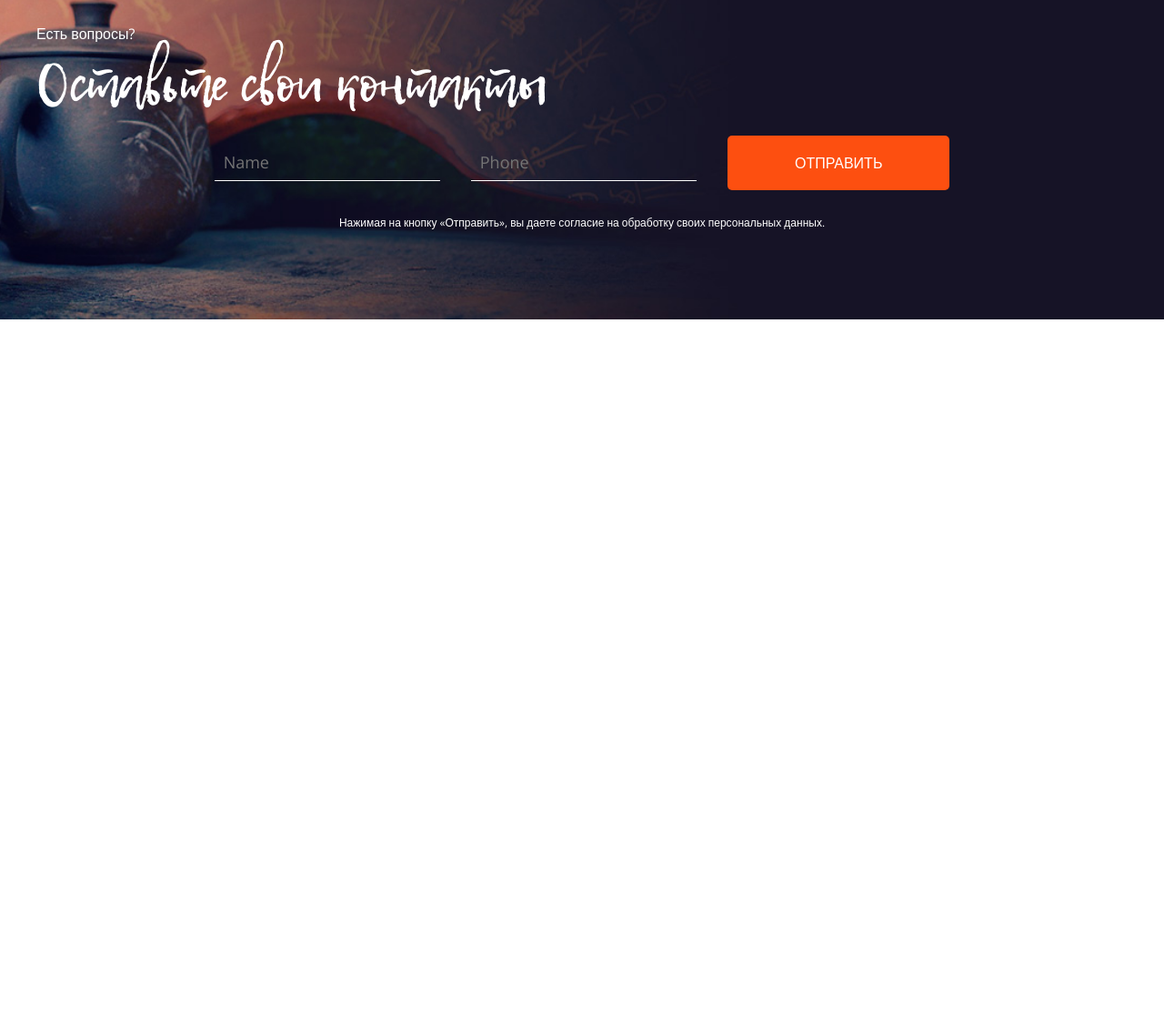
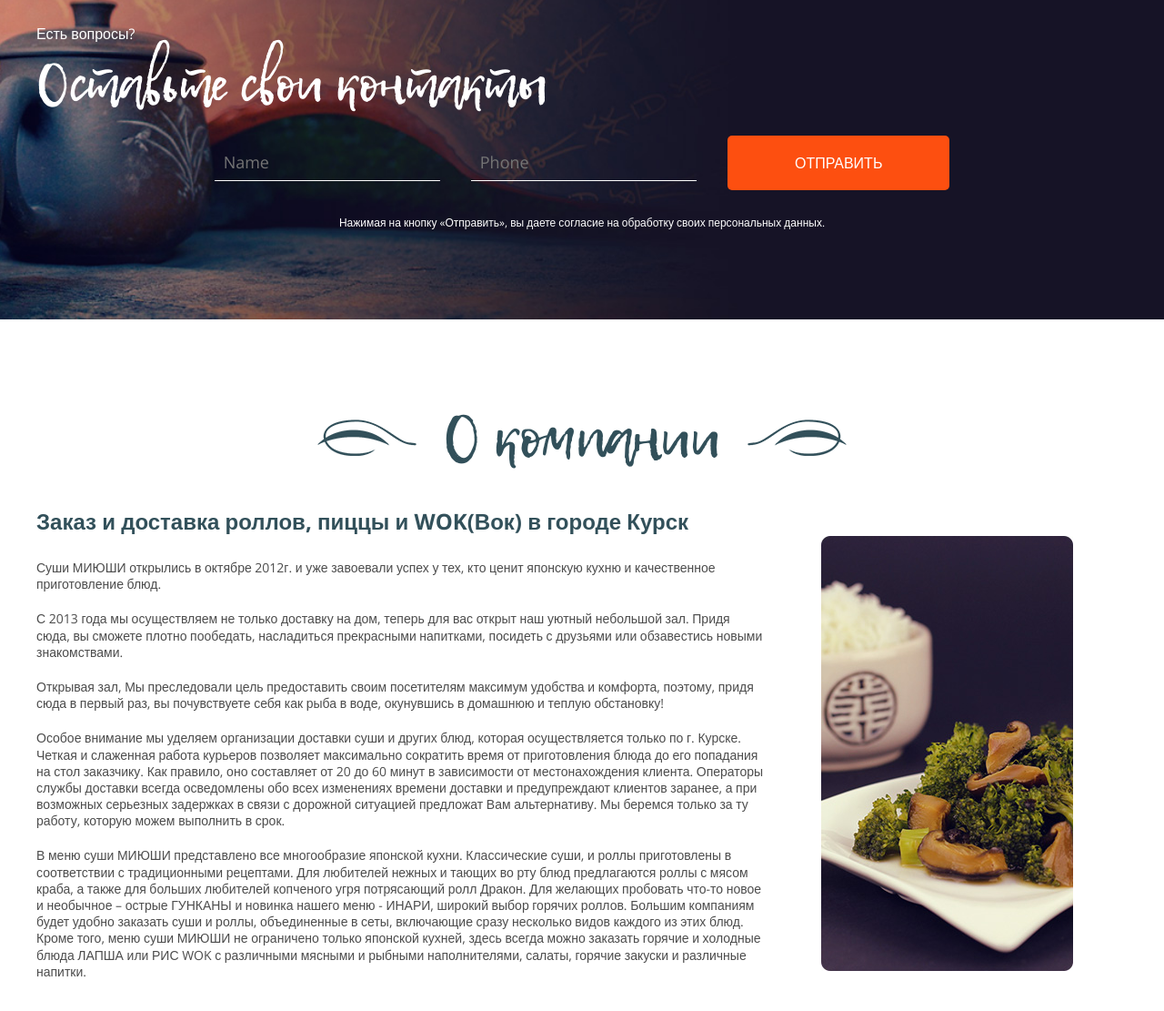
Before and after one commit to ELegek/Miushi, a website: page app/index.html in a window 1280 px wide. Shown: the part 5258-6369 px from the top of the page at 91% size. Before the commit the page ends 5609 px from the top, so only its background shows below. Drawn offline with nearby package versions, Linux system fonts and the light colour scheme.

Commit message:
Блок Company

```diff
--- a/app/index.html
+++ b/app/index.html
@@ -761,6 +761,37 @@
   </section>
   <!-- ======================= Contact ======================== -->
 
+  <!-- ======================= Company ======================== -->
+  <section class="company">
+    <div class="container">
+      <div class="title">
+        <img src="img/arrow__left.png" alt="">
+        <h3>О компании</h3>
+        <img src="img/arrow__right.png" alt="">
+      </div>
+      <div class="company__wrapper">
+        <div class="company__item">
+          <div class="company__title">Заказ и доставка роллов, пиццы и WOK(Вок) в городе Курск</div>
+          <div class="company__text">
+            <p>Суши МИЮШИ открылись в октябре 2012г. и уже завоевали успех у тех, кто ценит японскую кухню и качественное приготовление блюд.</p>
+
+            <p>С 2013 года мы осуществляем не только доставку на дом, теперь для вас открыт наш уютный небольшой зал. Придя сюда, вы сможете плотно пообедать, насладиться прекрасными напитками, посидеть с друзьями или обзавестись новыми знакомствами.</p>
+
+            <p>Открывая зал, Мы преследовали цель предоставить своим посетителям максимум удобства и комфорта, поэтому, придя сюда в первый раз, вы почувствуете себя как рыба в воде, окунувшись в домашнюю и теплую обстановку!</p>
+
+            <p>Особое внимание мы уделяем организации доставки суши и других блюд, которая осуществляется только по г. Курске. Четкая и слаженная работа курьеров позволяет максимально сократить время от приготовления блюда до его попадания на стол заказчику. Как правило, оно составляет от 20 до 60 минут в зависимости от местонахождения клиента. Операторы службы доставки всегда осведомлены обо всех изменениях времени доставки и предупреждают клиентов заранее, а при возможных серьезных задержках в связи с дорожной ситуацией предложат Вам альтернативу. Мы беремся только за ту работу, которую можем выполнить в срок.</p>
+
+            <p>В меню суши МИЮШИ представлено все многообразие японской кухни. Классические суши, и роллы приготовлены в соответствии с традиционными рецептами. Для любителей нежных и тающих во рту блюд предлагаются роллы с мясом краба, а также для больших любителей копченого угря потрясающий ролл Дракон. Для желающих пробовать что-то новое и необычное – острые ГУНКАНЫ и новинка нашего меню - ИНАРИ, широкий выбор горячих роллов. Большим компаниям будет удобно заказать суши и роллы, объединенные в сеты, включающие сразу несколько видов каждого из этих блюд. Кроме того, меню суши МИЮШИ не ограничено только японской кухней, здесь всегда можно заказать горячие и холодные блюда ЛАПША или РИС WOK с различными мясными и рыбными наполнителями, салаты, горячие закуски и различные напитки.</p>
+            </div>
+        </div>
+        <div class="company__item">
+          <img src="img/foto1.jpg" alt="">
+        </div>
+      </div>
+    </div>
+  </section>
+  <!-- ======================= Company ======================== -->
+
 
 
 
--- /dev/null
+++ b/app/scss/blocks/company.scss
@@ -0,0 +1,25 @@
+.company {
+    padding: 100px 0;
+    &__wrapper {
+        display: flex;
+        justify-content: space-between;
+        align-items: center;
+    }
+    &__item {
+       padding: 0px 60px 0px 0px;
+    }
+    &__title {
+        font-size: 24px;
+        font-weight: 700;
+        color: #32505a;
+        margin-bottom: 30px;
+    }
+    &__text {
+        font-size: 14px;
+        color: #4c4c4c;
+        line-height: 1.3;
+        p {
+            margin-bottom: 20px;
+        }
+    }
+}
--- a/app/scss/style.scss
+++ b/app/scss/style.scss
@@ -11,6 +11,7 @@
 @import "blocks/new";
 @import "blocks/about";
 @import "blocks/contact";
+@import "blocks/company";
 // =========== BLOCKS ============
 
 h1, h2, h3, h4, h5, h6 {
```
Also changed, not shown: app/css/blocks/company.min.css (added), app/css/style.min.css.
